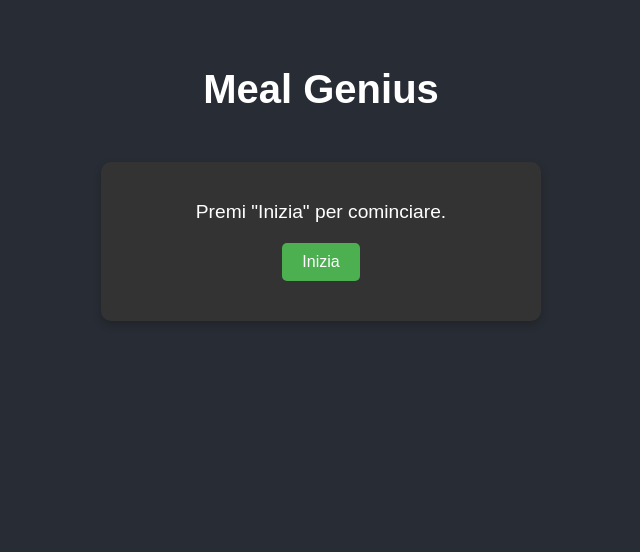
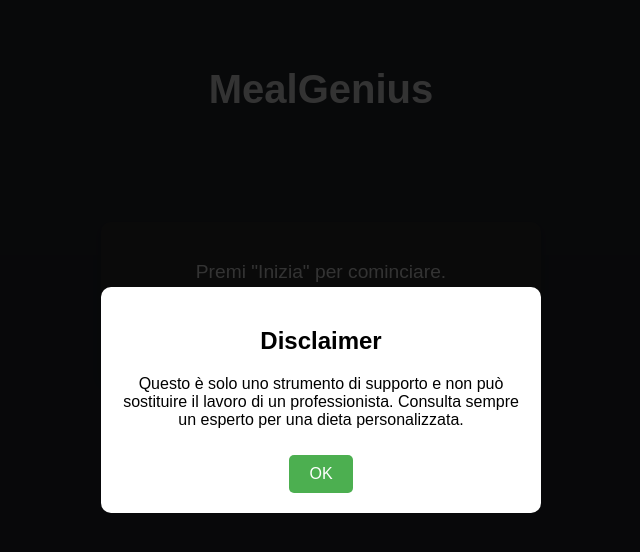
Before and after one commit to FTocci/MealGenius, a React (Create React App) app: page /meal-genius in a window 1280 px wide. Shown: the top 552 px of the page, without its empty margins (319-959 px from the left). Built offline with nearby package versions, Linux system fonts and the light colour scheme.

Commit message:
Aggiunta disclaimer e aggiustamenti grafici vari

```diff
--- /dev/null
+++ b/src/MealGenius/Disclaimer.js
@@ -0,0 +1,53 @@
+import React from "react";
+
+const Disclaimer = ({ handleCloseDisclaimer }) => {
+    return (
+        <div
+            style={{
+                position: "fixed",
+                top: "0",
+                left: "0",
+                width: "100%",
+                height: "100%",
+                backgroundColor: "rgba(0, 0, 0, 0.8)",
+                display: "flex",
+                justifyContent: "center",
+                alignItems: "center",
+                zIndex: "1000",
+            }}
+        >
+            <div
+                style={{
+                    background: "white",
+                    color: "black",
+                    padding: "20px",
+                    borderRadius: "10px",
+                    textAlign: "center",
+                    maxWidth: "400px",
+                }}
+            >
+                <h2>Disclaimer</h2>
+                <p>
+                    Questo è solo uno strumento di supporto e non può sostituire il lavoro di un professionista. Consulta
+                    sempre un esperto per una dieta personalizzata.
+                </p>
+                <button
+                    onClick={handleCloseDisclaimer}
+                    style={{
+                        marginTop: "10px",
+                        padding: "10px 20px",
+                        background: "#4caf50",
+                        color: "white",
+                        border: "none",
+                        borderRadius: "5px",
+                        cursor: "pointer",
+                    }}
+                >
+                    OK
+                </button>
+            </div>
+        </div>
+    );
+};
+
+export default Disclaimer;
--- a/src/MealGenius/FormMeal.js
+++ b/src/MealGenius/FormMeal.js
@@ -28,7 +28,7 @@ function FormMeal({ onSubmit }) {
   const progressPercentage = ((step -1) / 4) * 100;
 
   return (
-    <div style={{ textAlign: "center", padding: "20px", fontFamily: "Arial, sans-serif" }}>
+    <div style={{ textAlign: "center", padding: "50px", fontFamily: "Arial, sans-serif" }}>
       {step > 0 && (
         <div style={{ background: "#ddd", borderRadius: "10px", overflow: "hidden", margin: "20px auto", width: "30%", height: "20px" }}>
           <div
@@ -42,7 +42,7 @@ function FormMeal({ onSubmit }) {
         </div>
       )}
 
-      <form style={{ margin: "20px auto", maxWidth: "400px", background: "#333", padding: "20px", borderRadius: "10px", boxShadow: "0 4px 8px rgba(0, 0, 0, 0.2)" }}>
+      <form style={{ margin: "50px auto", maxWidth: "400px", background: "#333", padding: "20px", borderRadius: "10px", boxShadow: "0 4px 8px rgba(0, 0, 0, 0.2)" }}>
         {!submitted && step === 0 && (
           <div style={{ marginBottom: "20px" }}>
             <p style={{ fontSize: "1.2rem", marginBottom: "20px" }}>Premi "Inizia" per cominciare.</p>
@@ -64,24 +64,24 @@ function FormMeal({ onSubmit }) {
         {!submitted && step === 1 && (
           <div>
             <label>
-              Età:
-              <input type="number" name="age" value={formData.age} onChange={handleChange} required />
+              <b>ETÀ:</b>
+              <input type="number" name="age" value={formData.age} onChange={handleChange} required style={{marginLeft:'10px'}}/>
             </label>
           </div>
         )}
         {!submitted && step === 2 && (
           <div>
             <label>
-              Peso (kg):
-              <input type="number" name="weight" value={formData.weight} onChange={handleChange} required />
+              <b>PESO (kg):</b>
+              <input type="number" name="weight" value={formData.weight} onChange={handleChange} required style={{marginLeft:'10px'}}/>
             </label>
           </div>
         )}
         {!submitted && step === 3 && (
           <div>
             <label>
-              Obiettivo:
-              <select name="goal" value={formData.goal} onChange={handleChange} required>
+              <b>OBIETTIVO:</b>
+              <select name="goal" value={formData.goal} onChange={handleChange} required style={{marginLeft:'10px'}}>
                 <option value="">Seleziona</option>
                 <option value="dimagrire">Dimagrire</option>
                 <option value="ingrassare">Ingrassare</option>
@@ -93,8 +93,8 @@ function FormMeal({ onSubmit }) {
         {!submitted && step === 4 && (
           <div>
             <label>
-              Allergie:
-              <input type="text" name="allergies" value={formData.allergies} onChange={handleChange} placeholder="Inserisci eventuali allergie" />
+              <b>ALLERGIE:</b>
+              <input type="text" name="allergies" value={formData.allergies} onChange={handleChange} placeholder="Inserisci eventuali allergie" style={{marginLeft:'10px'}} />
             </label>
           </div>
         )}
@@ -102,7 +102,7 @@ function FormMeal({ onSubmit }) {
           <button
             onClick={handleNext}
             style={{
-              marginTop: "10px",
+              marginTop: "30px",
               padding: "10px 20px",
               background: "#4caf50",
               color: "white",
--- a/src/MealGenius/MealGenius.js
+++ b/src/MealGenius/MealGenius.js
@@ -2,10 +2,12 @@ import React, { useState } from "react";
 import FormMeal from "./FormMeal";
 import "./css/MealGenius.css";
 import TableResults from "./TableResults";
+import Disclaimer from "./Disclaimer";
 
 function MealGenius() {
   const [userData, setUserData] = useState(null);
   const [showDieta, setShowDieta] = useState(false);
+  const [showDisclaimer, setShowDisclaimer] = useState(true);
 
   const handleSubmit = (data) => {
     setUserData(data);
@@ -13,6 +15,10 @@ function MealGenius() {
 
   const handleGenerateDieta = () => {
     setShowDieta(true);
+  };
+
+  const handleCloseDisclaimer = () => {
+    setShowDisclaimer(false);
   };
 
   const mockDieta = {
@@ -38,17 +44,35 @@ function MealGenius() {
 
   return (
     <div style={{ color: "white", textAlign: "center", padding: "20px", fontFamily: "Arial, sans-serif" }}>
-      <h1 style={{ fontSize: "2.5rem", marginBottom: "10px" }}>Meal Genius</h1>
+      {showDisclaimer && <Disclaimer handleCloseDisclaimer={handleCloseDisclaimer}/>}
+
+      <h1 style={{ fontSize: "2.5rem", marginBottom: "10px" }}>MealGenius</h1>
 
       {showDieta ? (
         <div>
-          <h2 style={{ fontSize: "1.8rem", marginBottom: "10px" }}>Ecco la tua dieta</h2>
           <TableResults data={mockDieta} />
+          <button
+            onClick={() => {
+              setShowDieta(false);
+              setUserData(null);
+            }}
+            style={{
+              marginTop: "10px",
+              padding: "10px 20px",
+              background: "#f44336",
+              color: "white",
+              border: "none",
+              borderRadius: "5px",
+              cursor: "pointer",
+            }}
+          >
+            Torna Indietro
+          </button>
         </div>
       ) : !userData ? (
         <FormMeal onSubmit={handleSubmit} />
       ) : (
-        <div style={{ marginTop: "20px", color: "white" }}>
+        <div style={{ marginTop: "100px", color: "white" }}>
           <h2 style={{ fontSize: "1.8rem", marginBottom: "10px" }}>Riepilogo</h2>
           <p>Età: {userData.age}</p>
           <p>Peso: {userData.weight} kg</p>
--- a/src/MealGenius/css/MealGenius.css
+++ b/src/MealGenius/css/MealGenius.css
@@ -0,0 +1,3 @@
+label {
+    font-size: 20px;
+}
```
